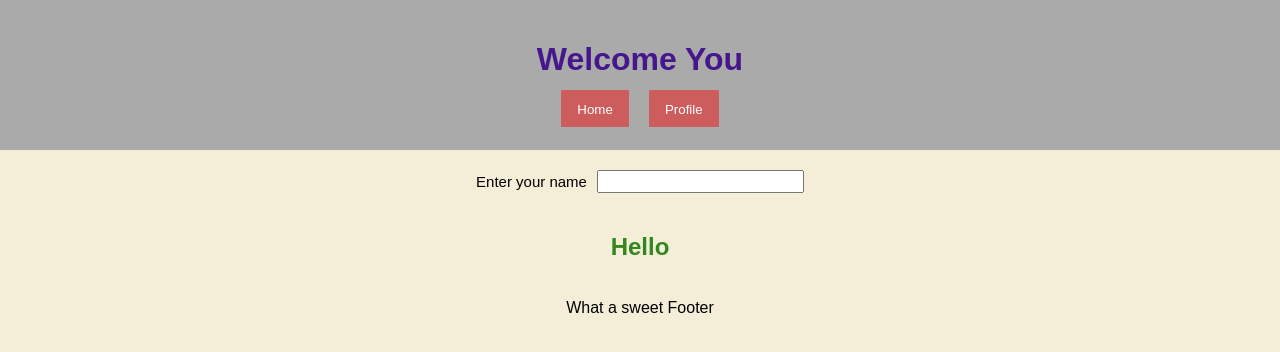
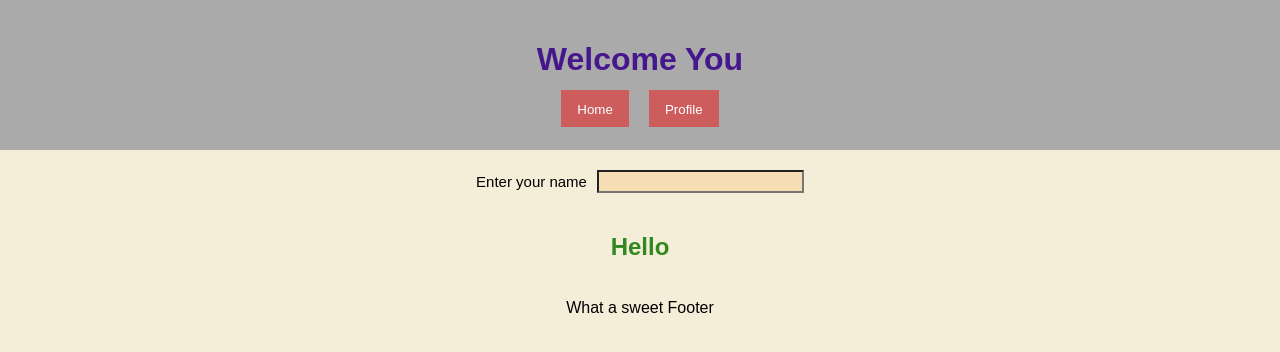
Before and after one commit to dumbomagoo/my-starter-app, a React app: page /hello in a window 1280 px wide. Shown: the top 352 px of the page. Built offline with nearby package versions, Linux system fonts and the light colour scheme.

Commit message:
Wheat colored input box that allows you to click a clear button

```diff
--- a/src/components/NameInputBox/NameInputBox.jsx
+++ b/src/components/NameInputBox/NameInputBox.jsx
@@ -10,7 +10,7 @@ const NameInputBox = ({ callMeMaybe, name }) => {
   return (
     <div className="help">
       <span>{'Enter your name'}</span>
-      <input type="text" onChange={helpMe} value={name} />
+      <input type="search" onChange={helpMe} value={name} />
     </div>
   );
 };
--- a/src/components/NameInputBox/NameInputBox.scss
+++ b/src/components/NameInputBox/NameInputBox.scss
@@ -6,5 +6,6 @@
   }
   input {
     font-size: 15px;
+    background: wheat;
   }
 }
```
